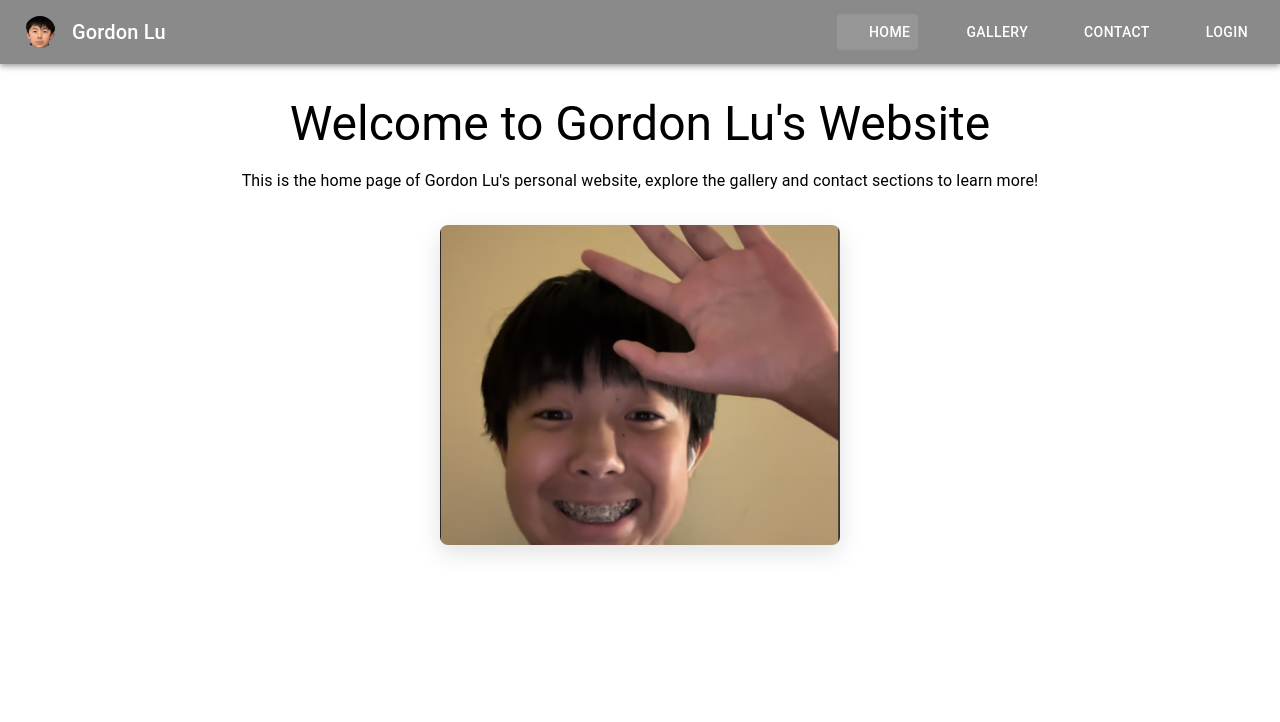
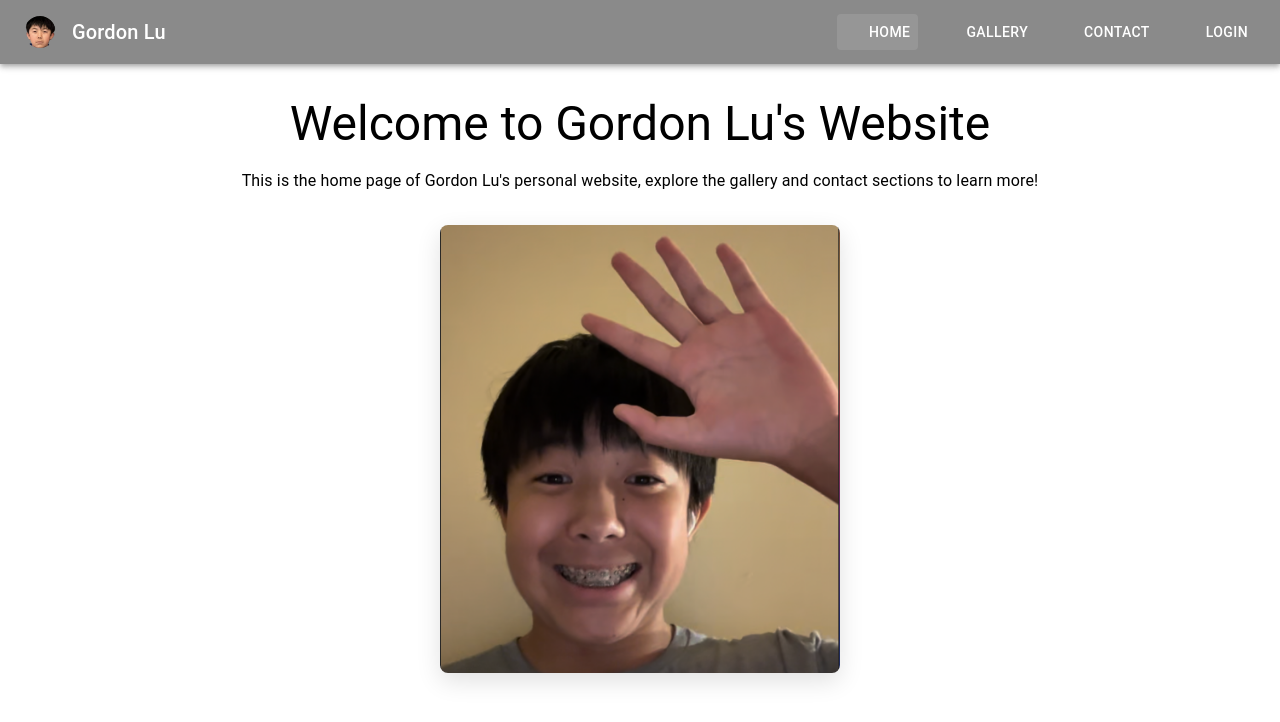
Before and after one commit to zericli090725/gordon-lu.com, a React (Vite) app: page / in a window 1280 px wide. Shown: the top 722 px of the page. Built offline with nearby package versions, Linux system fonts and the light colour scheme; some icons are missing.

Commit message:
Rolled back Home page media display

```diff
--- a/src/pages/Home.tsx
+++ b/src/pages/Home.tsx
@@ -14,12 +14,11 @@ function Home() {
         <Box sx={{
           display: 'flex',
           justifyContent: 'center',
-          mb: 4,
-          px: { xs: 2, sm: 0 }
+          mb: 4
         }}>
           <Card
             sx={{
-              maxWidth: { xs: '280px', sm: '320px', md: '360px', lg: '400px' },
+              maxWidth: '400px',
               width: '100%',
               borderRadius: 2,
               boxShadow: '0 8px 24px rgba(0,0,0,0.12)',
@@ -33,8 +32,7 @@ function Home() {
               sx={{
                 width: '100%',
                 height: 'auto',
-                objectFit: 'cover',
-                maxHeight: { xs: '200px', sm: '240px', md: '280px', lg: '320px' }
+                objectFit: 'cover'
               }}
             />
           </Card>
```
